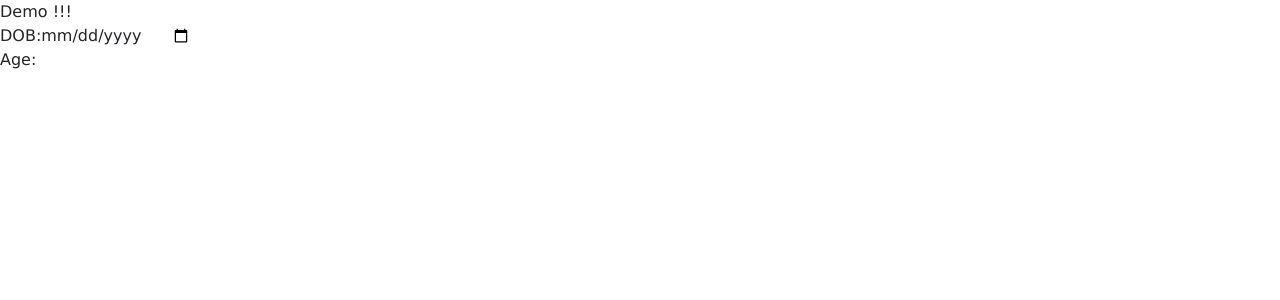
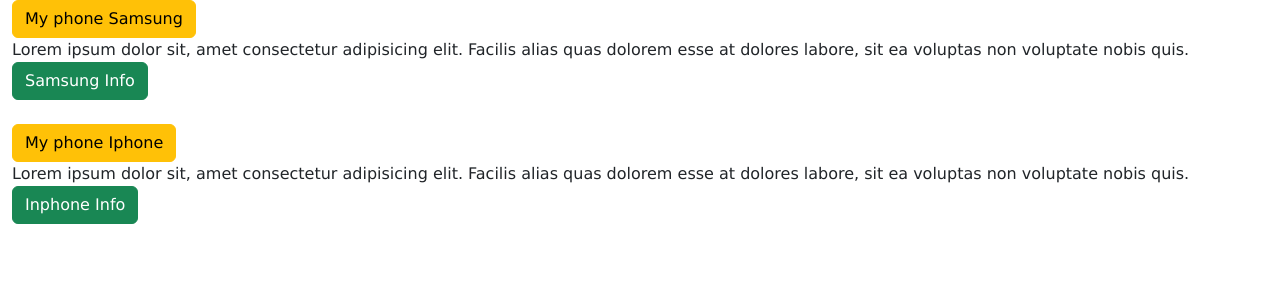
Before and after one commit to ShiyamS/Angular-eShopping, an Angular app: page / in a window 1280 px wide. Shown: the top 300 px of the page. Built offline with nearby package versions, Linux system fonts and the light colour scheme.

Commit message:
ng content

```diff
--- a/src/app/app.component.html
+++ b/src/app/app.component.html
@@ -2,12 +2,12 @@
   <!-- <app-container></app-container> -->
 
   <!-- Template Reference -->
-  <app-demo></app-demo>
+  <!-- <app-demo></app-demo> -->
   <!-- <app-customer #customer></app-customer>
   {{'You have selected customer : ' + customer.selectedCustomer?.name}} -->
 
   <!-- @View Child -->
-  <div>
+  <!-- <div>
     <label for="dob"> DOB: </label>
     <input type="date" name="dob" #dobInput (blur)="calculateAge()">
     <br>
@@ -15,5 +15,14 @@
     <input type="text" name="age" #ageInput>
 
   </div>
-  {{demo?.sayHello()}}
+  {{demo?.sayHello()}} -->
+
+  <app-ng-content>
+    <h1 class="title btn btn-warning"> My phone Samsung</h1>
+    <button class="btn btn-success"> Samsung Info</button>
+  </app-ng-content>
+  <app-ng-content>
+    <h1 class="title btn btn-warning"> My phone Iphone</h1>
+    <button class="btn btn-success"> Inphone Info</button>
+  </app-ng-content>
 </div>
--- a/src/app/app.module.ts
+++ b/src/app/app.module.ts
@@ -12,10 +12,11 @@
 import { FilterComponent } from './filter/filter.component';
 import { DemoComponent } from './demo/demo.component';
 import { CustomerComponent } from './customer/customer.component';
+import { NgContentComponent } from './ng-content/ng-content.component';
 
 @NgModule({
   declarations: [
-    AppComponent, ContainerComponent, NavComponent, HeaderComponent, NotificationComponent, SearchComponent, ProductsComponent, FilterComponent, DemoComponent, CustomerComponent
+    AppComponent, ContainerComponent, NavComponent, HeaderComponent, NotificationComponent, SearchComponent, ProductsComponent, FilterComponent, DemoComponent, CustomerComponent, NgContentComponent
   ],
   imports: [
     BrowserModule,
--- /dev/null
+++ b/src/app/ng-content/ng-content.component.html
@@ -0,0 +1,9 @@
+<div class="container">
+  <ng-content></ng-content>
+  <p>Lorem ipsum dolor sit, amet consectetur adipisicing elit. Facilis alias quas dolorem esse at dolores labore, sit ea
+    voluptas non voluptate nobis quis.</p>
+  <ng-content select=".btn-success"></ng-content>
+  <br>
+  <br>
+
+</div>
```
Also changed, not shown: src/app/ng-content/ng-content.component.ts (added, +10 -0 lines), src/app/ng-content/ng-content.component.css (added), 1 other file (tests, documents, lock files or other folders).
